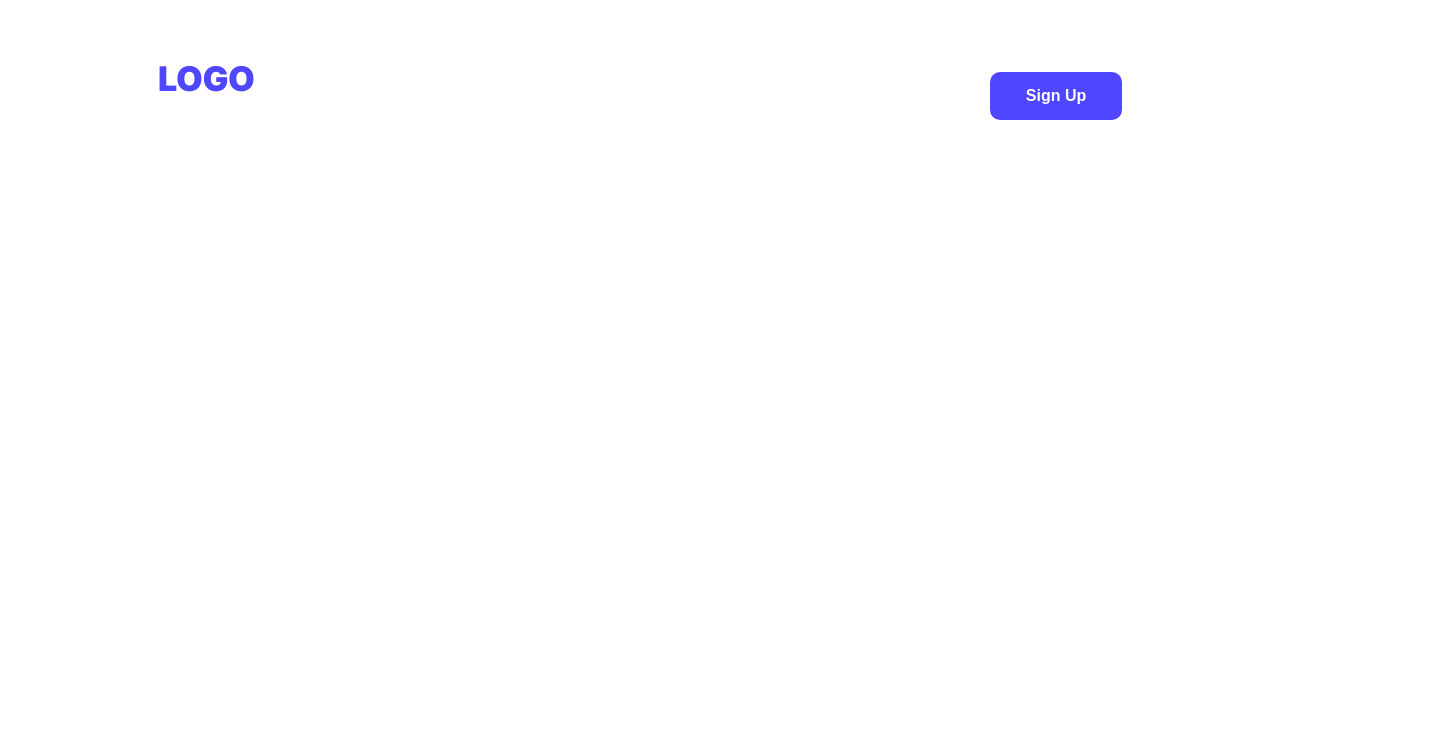
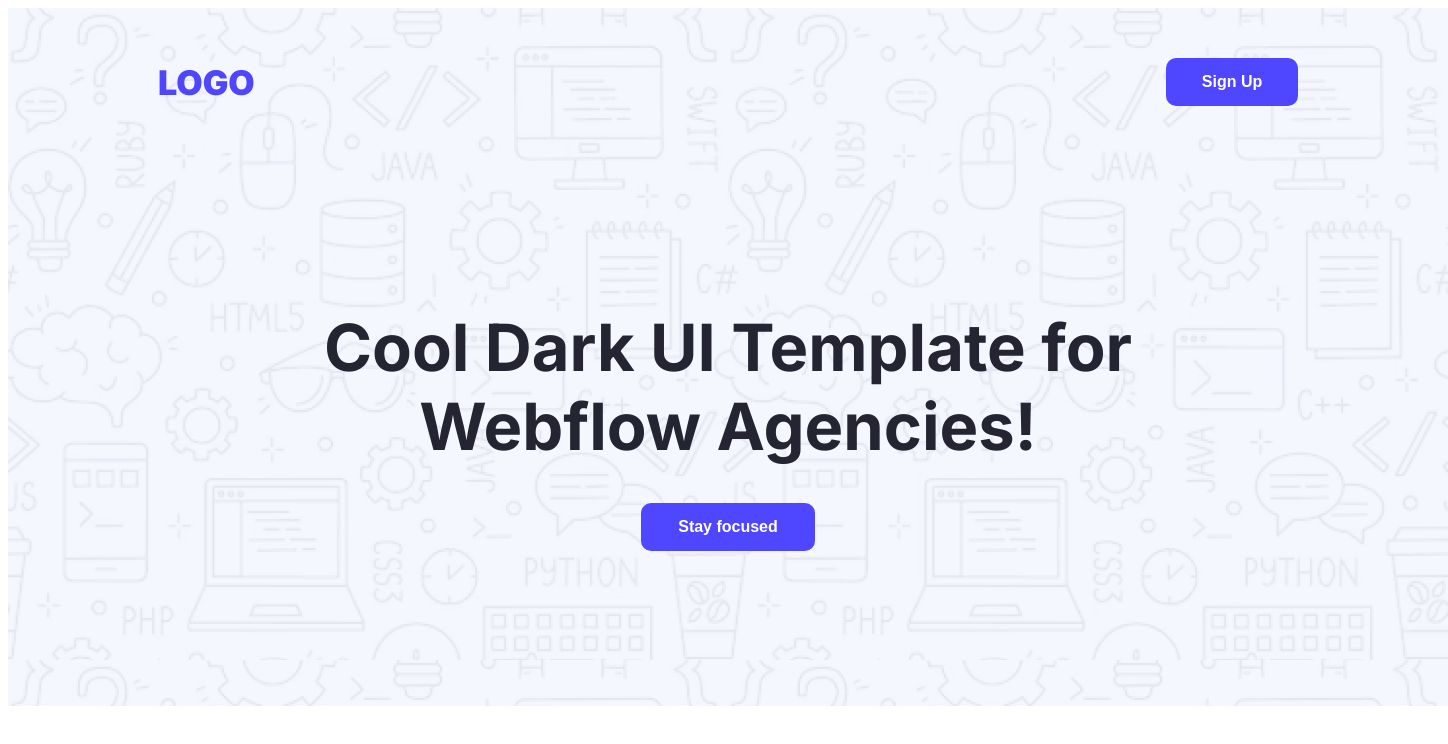
Before and after one commit to TSCTamim/Assignment-1, a plain HTML site: page index.html in a window 1280 px wide. Shown: the whole page, 1448 px wide, since content can reach past the window. Drawn offline with Linux system fonts and the light colour scheme.

Commit message:
added banner section

```diff
--- a/index.html
+++ b/index.html
@@ -20,6 +20,10 @@
             <h3 class="logo">LOGO</h3>
             <button class="btn-primary">Sign Up</button>
         </nav>
+        <section class="banner text-center">
+            <h3 class="banner-heading">Cool Dark UI Template for Webflow Agencies!</h3>
+            <button class="btn-primary btn-2">Stay focused</button>
+        </section>
 
     </header>
     <main>
--- a/styles/assignment.css
+++ b/styles/assignment.css
@@ -15,11 +15,25 @@
   font-weight: bold;
   width: 132px;
   height: 48px;
-  padding: 12px 30px;
   border-radius: 10px;
   border: none;
+}
 
+.btn-primary:hover{
+  background-color: yellow;
+  color: black;
+}
 
+.text-center{
+  text-align: center;
+}
+
+/* header styles */
+
+header{
+  width: 1440px;
+  height: 698px;
+  background-image: url(../Assets/Hero-bg.png);
 }
 
 header nav{
@@ -33,5 +47,21 @@ header nav{
   color: #4E47FF;
   font-weight:900;
   margin-top: 0px;
+  margin-bottom: 0px;
 
 }
+.banner{
+  width: 905px;
+  height: 237px;
+  margin: 152px 267.5px;
+}
+.banner-heading{
+  font-weight: bold;
+  font-size: 65px;
+  color: #252432;
+  margin-bottom: 37px;
+}
+.btn-2{
+  width: 174px;
+  height: 48px;
+}
```
Also changed, not shown: Assets/Hero-bg.png (added), Assets/avatar.png (added), Assets/icon-star.png (added), Assets/wc-big.png (added), Assets/wc-mini.png (added), ui/action.png (added), ui/banner.png (added), ui/footer.png (added), ui/newsletter.png (added), ui/productive_user.png (added), ui/review.png (added).
